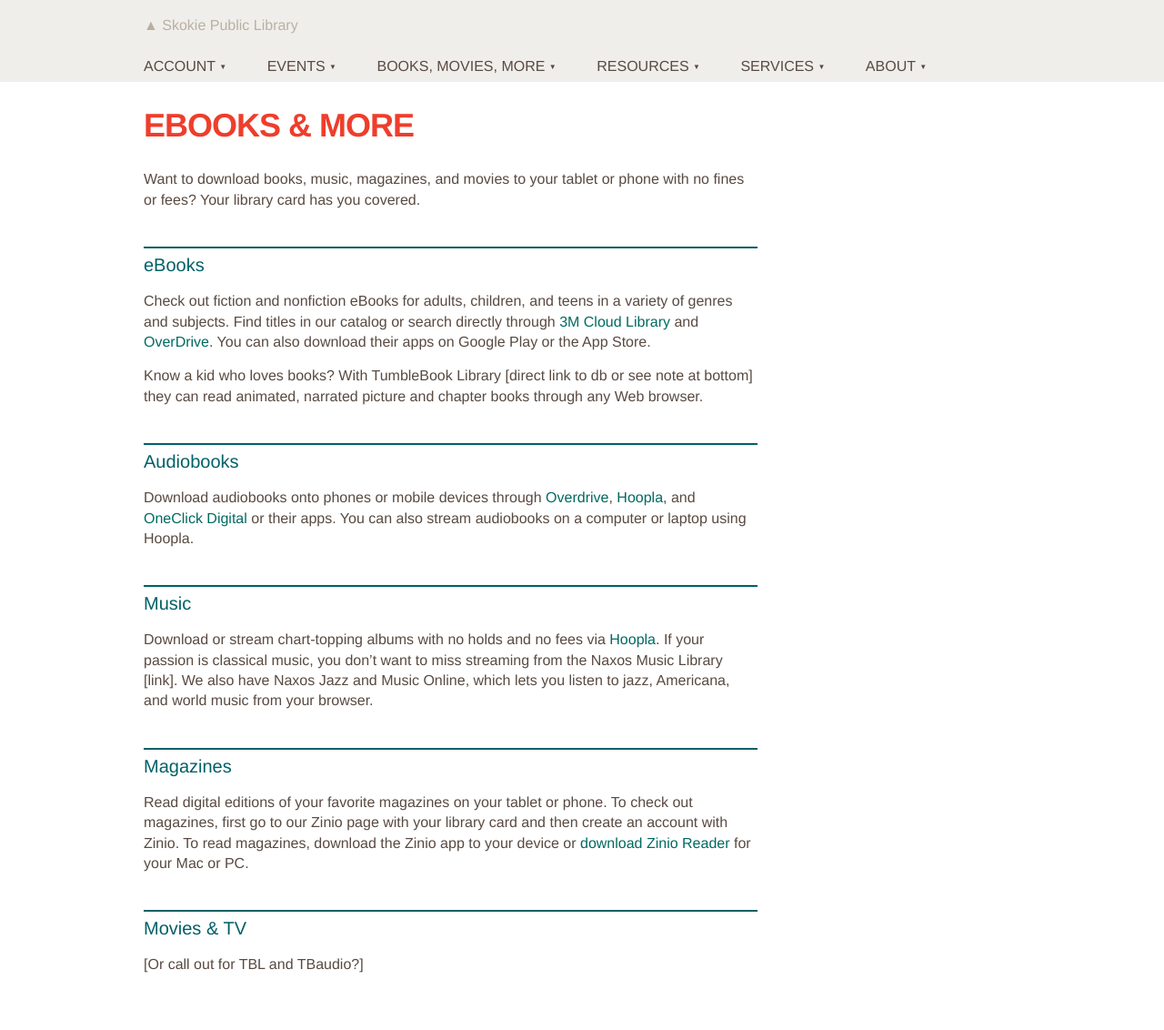
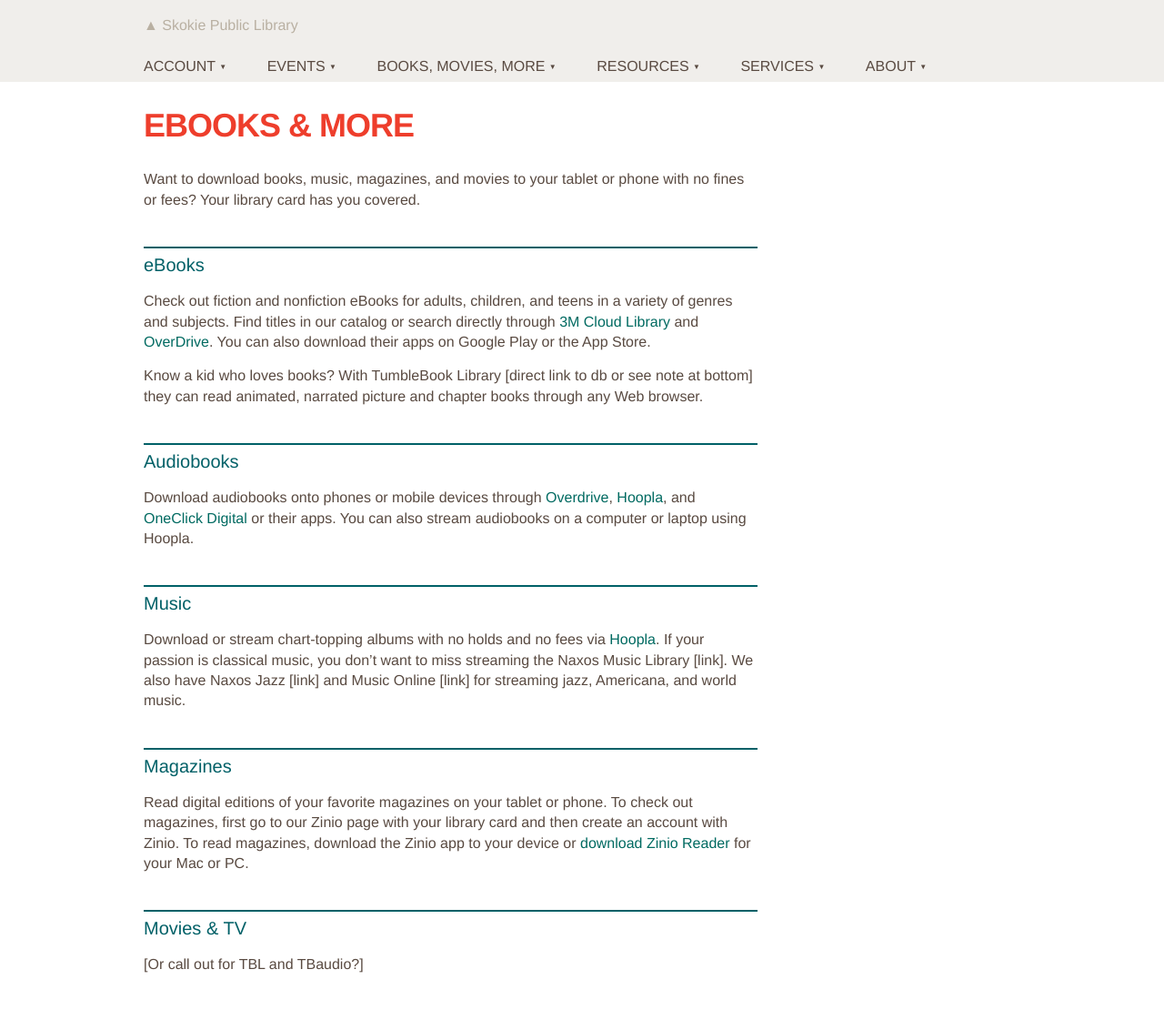
Before and after one commit to skokielibrary/spl-content, a Jekyll site: the page built from _content/annabelle/books-movies-more--ebooks-more.markdown, in a window 1280 px wide. Shown: the whole page at 91% size. Built offline with Jekyll 4.4.1, drawn with Linux system fonts in a browser that asks for light colours.

Commit message:
Updated books-movies-more--ebooks-more.markdown

```diff
--- a/_content/annabelle/books-movies-more--ebooks-more.markdown
+++ b/_content/annabelle/books-movies-more--ebooks-more.markdown
@@ -15,7 +15,7 @@ Know a kid who loves books? With TumbleBook Library [direct link to db or see no
 Download audiobooks onto phones or mobile devices through [Overdrive](http://overdrive.skokielibrary.inf/), [Hoopla](http://hoopla.skokielibrary.info), and [OneClick Digital](http://skokieil.oneclickdigital.com/) or their apps. You can also stream audiobooks on a computer or laptop using Hoopla.
 
 ##Music
-Download or stream chart-topping albums with no holds and no fees via [Hoopla](http://hoopla.skokielibrary.info). If your passion is classical music, you don't want to miss streaming from the Naxos Music Library [link]. We also have Naxos Jazz and Music Online, which lets you listen to jazz, Americana, and world music from your browser.
+Download or stream chart-topping albums with no holds and no fees via [Hoopla](http://hoopla.skokielibrary.info). If your passion is classical music, you don't want to miss streaming the Naxos Music Library [link]. We also have Naxos Jazz [link] and Music Online [link] for streaming jazz, Americana, and world music.
 
 ##Magazines
 Read digital editions of your favorite magazines on your tablet or phone. To check out magazines, first go to our Zinio page with your library card and then create an account with Zinio. To read magazines, download the Zinio app to your device or [download Zinio Reader](http://www.zinio.com/www/apps/desktop.jsp) for your Mac or PC.
```
